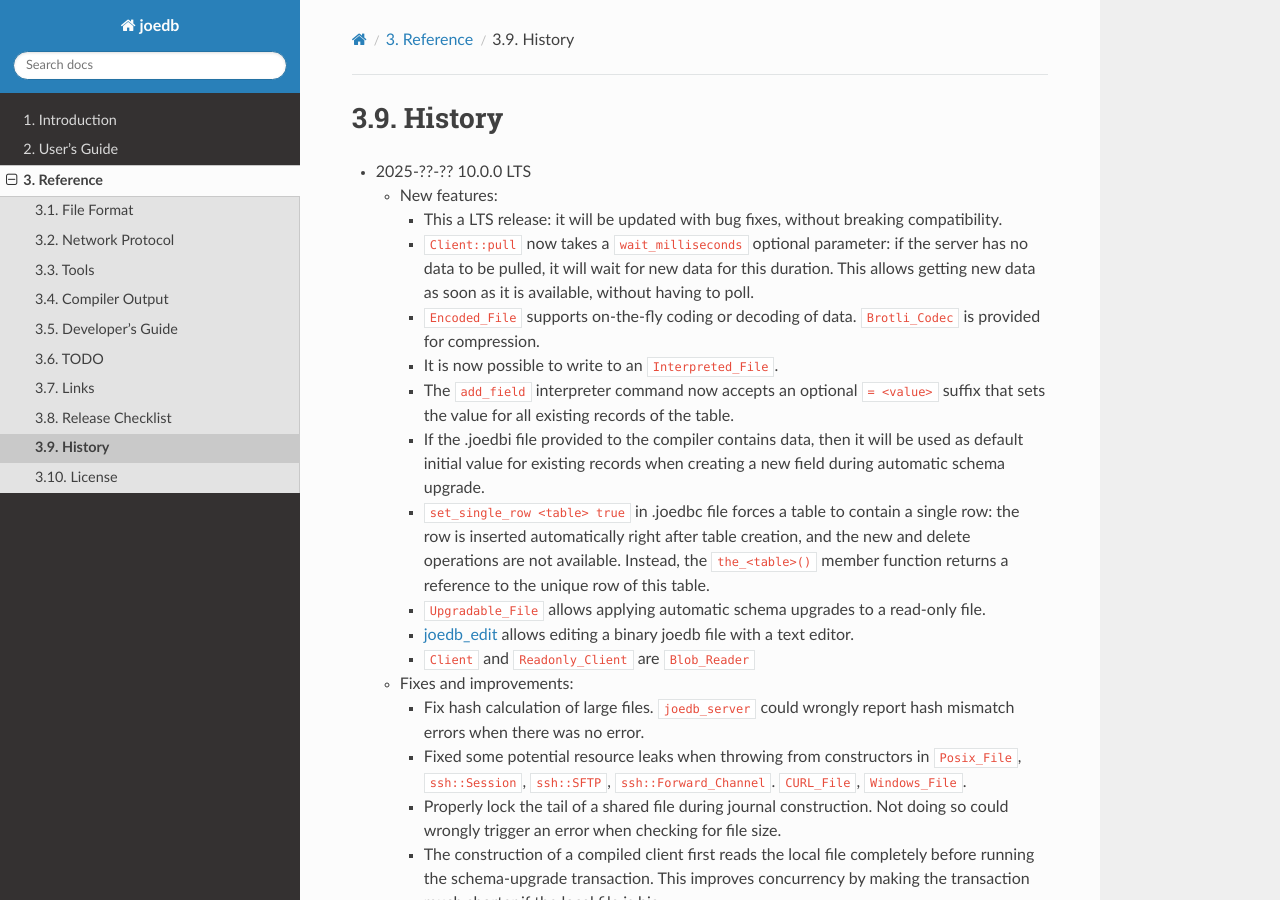
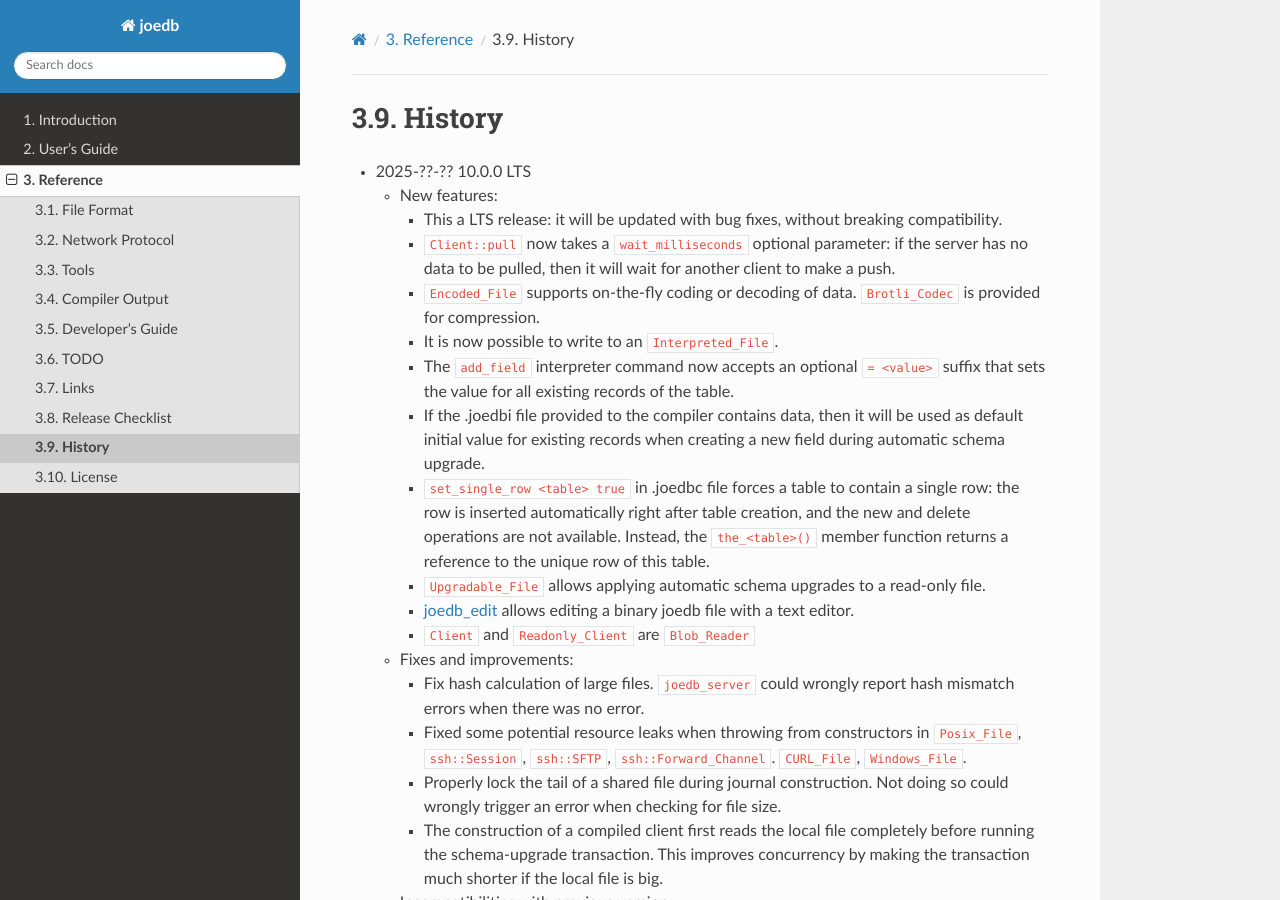
Before and after one commit to Remi-Coulom/joedb, a Sphinx documentation site: the page built from doc/source/history.rst, in a window 1280 px wide and 900 px high. Built offline with Sphinx 7.4.7 and the Read the Docs theme 3.1.0, drawn with Linux system fonts in a browser that asks for light colours; formulas are drawn with MathJax 3.

```diff
--- a/doc/source/history.rst
+++ b/doc/source/history.rst
@@ -8,9 +8,8 @@
     - This a LTS release: it will be updated with bug fixes, without
       breaking compatibility.
     - ``Client::pull`` now takes a ``wait_milliseconds`` optional parameter: if
-      the server has no data to be pulled, it will wait for new data for this
-      duration. This allows getting new data as soon as it is available,
-      without having to poll.
+      the server has no data to be pulled, then it will wait for another client
+      to make a push.
     - ``Encoded_File`` supports on-the-fly coding or decoding of data.
       ``Brotli_Codec`` is provided for compression.
     - It is now possible to write to an ``Interpreted_File``.
```
Also changed, not shown: 1 other file.
